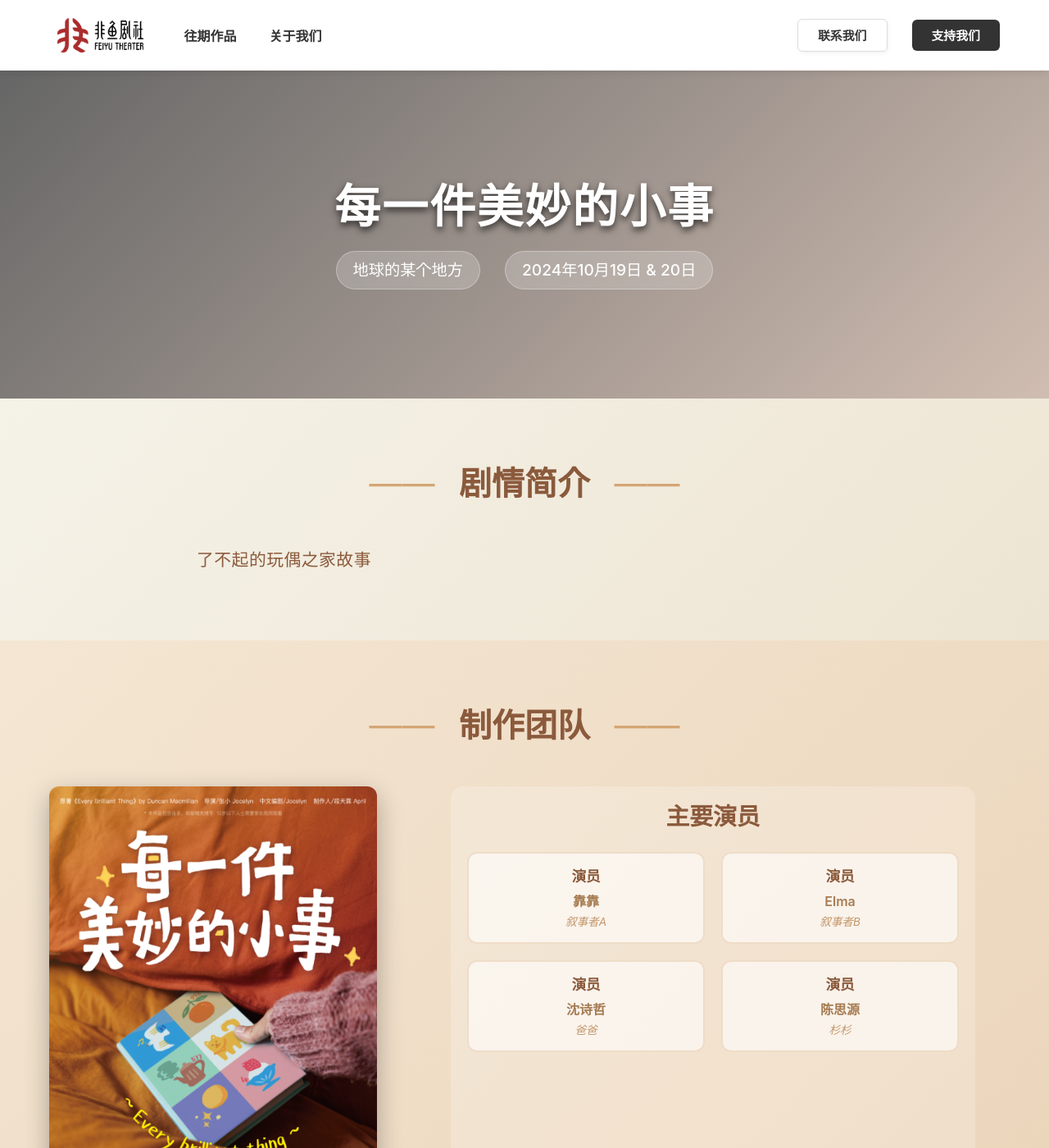
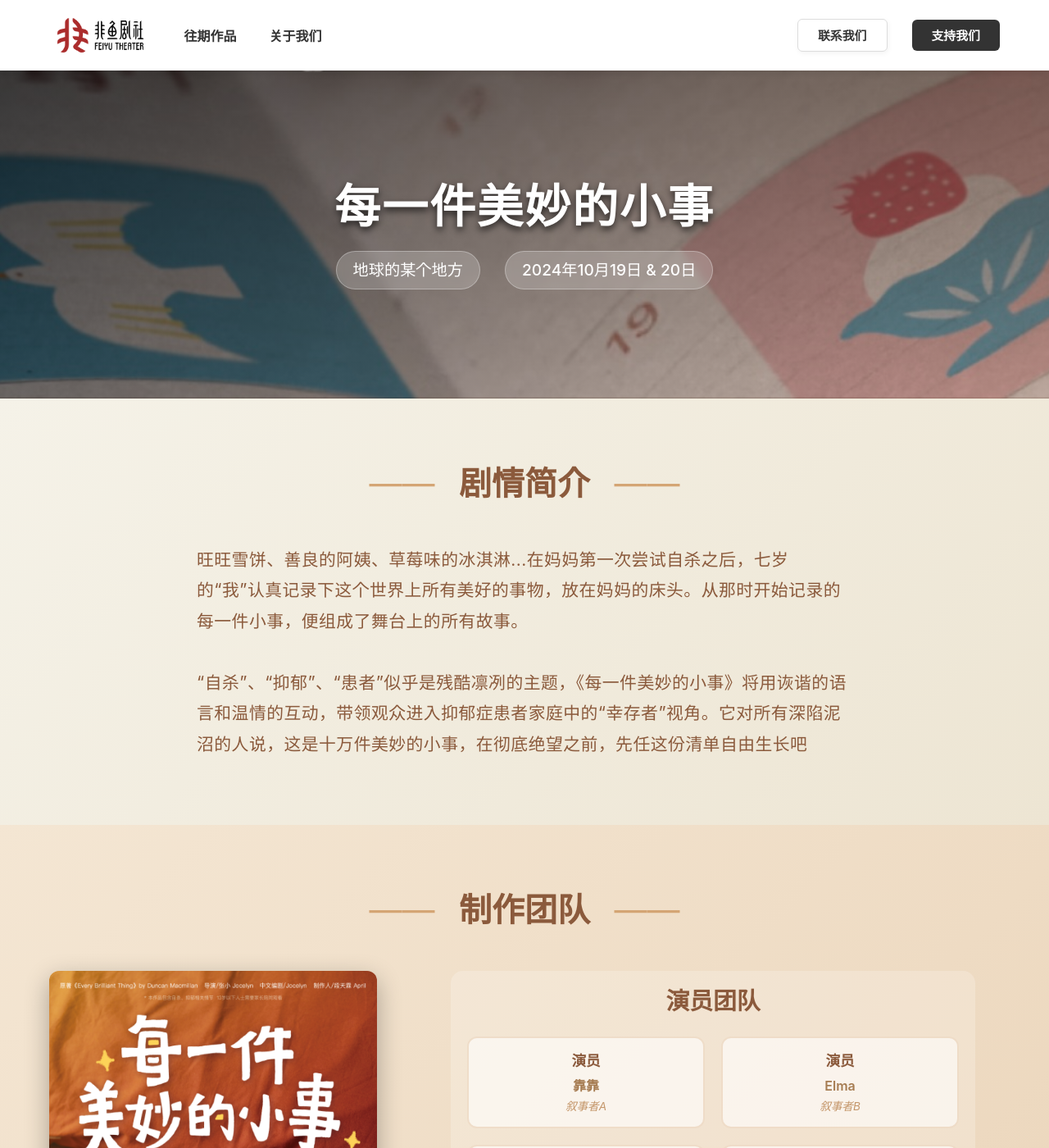
Before and after one commit to FeiyuTheater/FeiyuTheater, a Jekyll site: the page built from collections/_works/2024-fall-every-brilliant-thing.md, in a window 1280 px wide and 1400 px high. Shown: the whole window at 82% size. Built offline with Jekyll 4.4.1, drawn with Linux system fonts in a browser that asks for light colours; nearby versions of some CDN libraries; some of the changed lines change nothing that is shown.

Commit message:
Updated the 2024 every-brilliant-thing.

```diff
--- a/collections/_works/2024-fall-every-brilliant-thing.md
+++ b/collections/_works/2024-fall-every-brilliant-thing.md
@@ -6,11 +6,11 @@
   title: "每一件美妙的小事"
   location: "地球的某个地方"
   date: "2024年10月19日 & 20日"
-  banner_image: "/assets/imgs/works/every-brilliant-thing/banner.png"
-  poster_image: "/assets/imgs/works/every-brilliant-thing/poster.png"
-  introduction: "了不起的玩偶之家故事"
+  banner_image: "/assets/imgs/works/2024-every-brilliant-thing/banner.jpeg"
+  poster_image: "/assets/imgs/works/2024-every-brilliant-thing/poster.png"
+  introduction: "旺旺雪饼、善良的阿姨、草莓味的冰淇淋...在妈妈第一次尝试自杀之后，七岁的“我”认真记录下这个世界上所有美好的事物，放在妈妈的床头。从那时开始记录的每一件小事，便组成了舞台上的所有故事。<br/><br/>“自杀”、“抑郁”、“患者”似乎是残酷凛冽的主题，《每一件美妙的小事》将用诙谐的语言和温情的互动，带领观众进入抑郁症患者家庭中的“幸存者”视角。它对所有深陷泥沼的人说，这是十万件美妙的小事，在彻底绝望之前，先任这份清单自由生长吧"
   production_team:
-    - page_title: "主要演员"
+    - page_title: "演员团队"
       members:
         - name: "演员"
           person: "靠靠"
@@ -24,7 +24,7 @@
         - name: "演员"
           person: "陈思源"
           role: "杉杉"
-    - page_title: "导演制作团队"
+    - page_title: "制作团队"
       members:
         - name: "原著"
           person: "邓肯 马克米兰"
@@ -38,7 +38,7 @@
           person: "Jocelyn Yan"
         - name: "舞台监督"
           person: "金文瀚"
-    - page_title: "后台"
+    - page_title: "后台团队"
       members:
         - name: "灯光"
           person: "李泽宇"
@@ -75,31 +75,37 @@
         - name: "摄影摄像"
           person: "刘振邦"
   photos:
-    - image: "/assets/imgs/works/the-man-from-earth/photo1.jpg"
+    - image: "/assets/imgs/works/2024-every-brilliant-thing/photo10.jpg"
+      size: "large"
+      caption: "剧组合照"
+    - image: "/assets/imgs/works/2024-every-brilliant-thing/photo1.jpg"
       size: "large"
       caption: "演出"
-    - image: "/assets/imgs/works/the-man-from-earth/photo2.jpg"
+    - image: "/assets/imgs/works/2024-every-brilliant-thing/photo3.jpeg"
+      size: "small"
+      caption: "演出"
+    - image: "/assets/imgs/works/2024-every-brilliant-thing/photo4.jpeg"
       size: "medium"
       caption: "演出"
-    - image: "/assets/imgs/works/the-man-from-earth/photo3.jpg"
+    - image: "/assets/imgs/works/2024-every-brilliant-thing/photo2.jpg"
+      size: "medium"
+      caption: "演出"
+    - image: "/assets/imgs/works/2024-every-brilliant-thing/photo5.jpeg"
+      caption: "谢幕"
+      size: "large"
+    - image: "/assets/imgs/works/2024-every-brilliant-thing/photo7.jpeg"
+      size: "large"
+      caption: "演出"
+    - image: "/assets/imgs/works/2024-every-brilliant-thing/photo8.jpeg"
+      size: "medium"
+      caption: "演出"
+    - image: "/assets/imgs/works/2024-every-brilliant-thing/photo9.jpeg"
+      size: "medium"
+      caption: "演出"
+    - image: "/assets/imgs/works/2024-every-brilliant-thing/photo6.jpeg"
       size: "small"
       caption: "演出"
-    - image: "/assets/imgs/works/the-man-from-earth/photo4.jpg"
-      size: "medium"
-      caption: "演出"
-    - image: "/assets/imgs/works/the-man-from-earth/photo5.jpg"
-      caption: "谢幕"
-      size: "large"
-    - image: "/assets/imgs/works/the-man-from-earth/photo6.jpg"
+    - image: "/assets/imgs/works/2024-every-brilliant-thing/photo11.jpeg"
       size: "small"
-      caption: "演出"
-    - image: "/assets/imgs/works/the-man-from-earth/photo7.jpg"
-      size: "large"
-      caption: "演出"
-    - image: "/assets/imgs/works/the-man-from-earth/photo8.jpg"
-      size: "medium"
-      caption: "演出"
-    - image: "/assets/imgs/works/the-man-from-earth/photo9.jpg"
-      size: "medium"
-      caption: "剧组合照"
+      caption: "幕后：星空测试"
 ---
```
Also changed, not shown: assets/imgs/works/2024-every-brilliant-thing/banner.jpeg (added), assets/imgs/works/2024-every-brilliant-thing/photo2.jpg (added), assets/imgs/works/2024-every-brilliant-thing/photo8.jpeg (added), assets/imgs/works/2024-every-brilliant-thing/poster.png (renamed from assets/imgs/works/every-brilliant-thing/poster.png), 9 other files.
